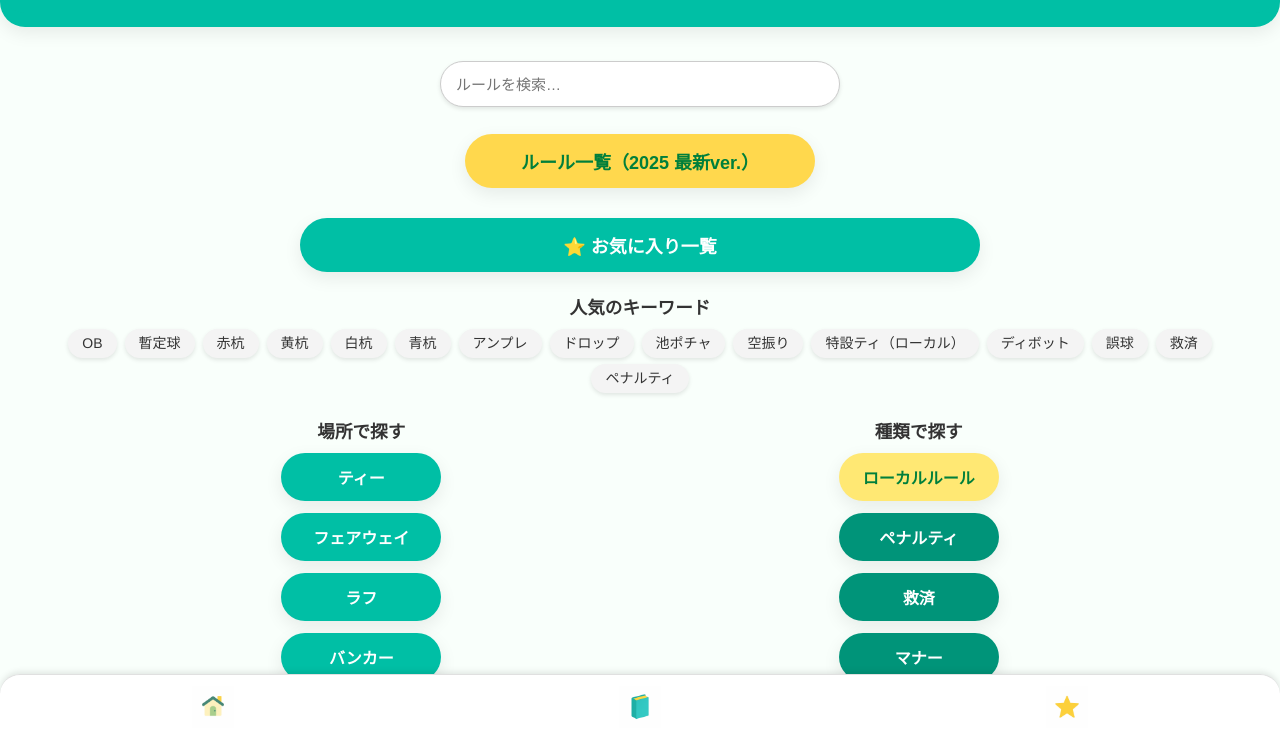
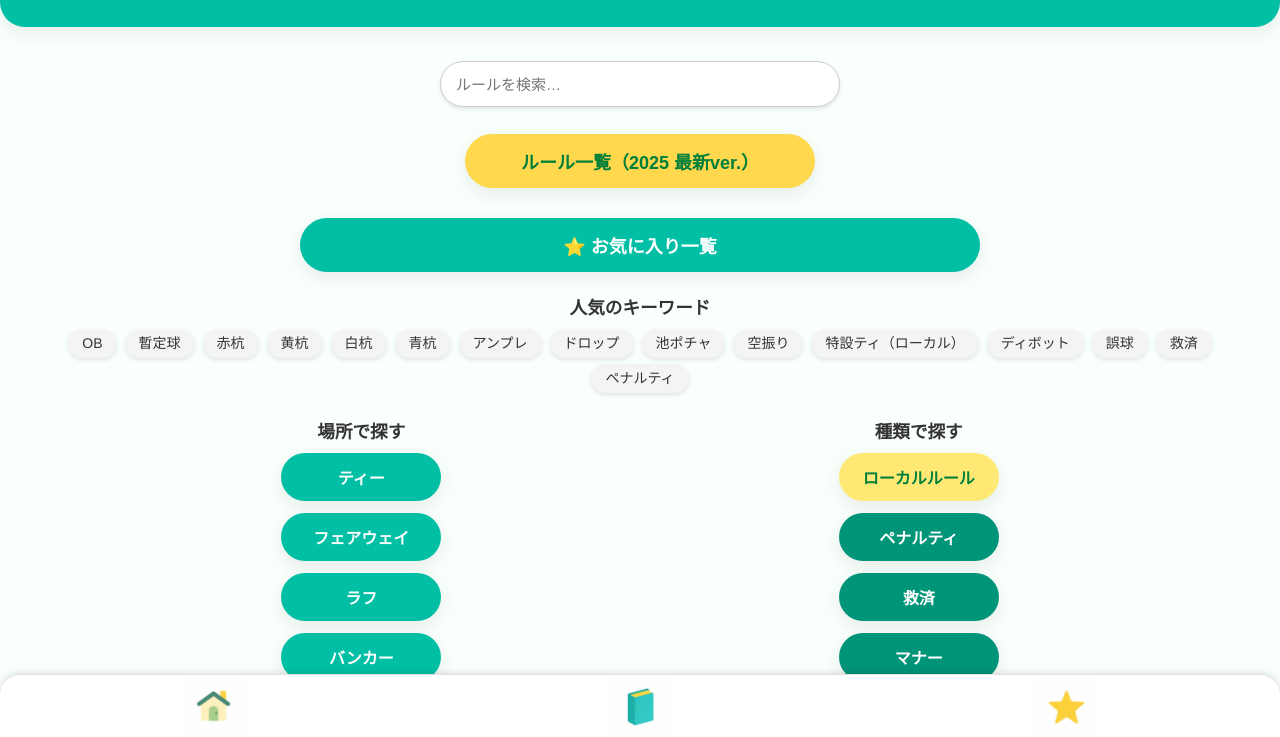
Before and after one commit to uta7770502/golfrules, a plain HTML site: page index.html in a window 1280 px wide. Shown: the part 61-798 px from the top of the page. Drawn offline with Linux system fonts and the light colour scheme.

Commit message:
Update style.css

```diff
--- a/style.css
+++ b/style.css
@@ -1584,3 +1584,11 @@ h2, h3 {
   filter: none !important;  /* 影なし */
   display: block;
 }
+/* === ナビアイコンをフラット＆1.5倍サイズに === */
+.bottom-nav img {
+  width: 63px !important;   /* ← 1.5倍サイズ */
+  height: auto !important;
+  margin: 0 6px !important;
+  filter: none !important;  /* 完全フラット（影なし） */
+  display: block;
+}
```
